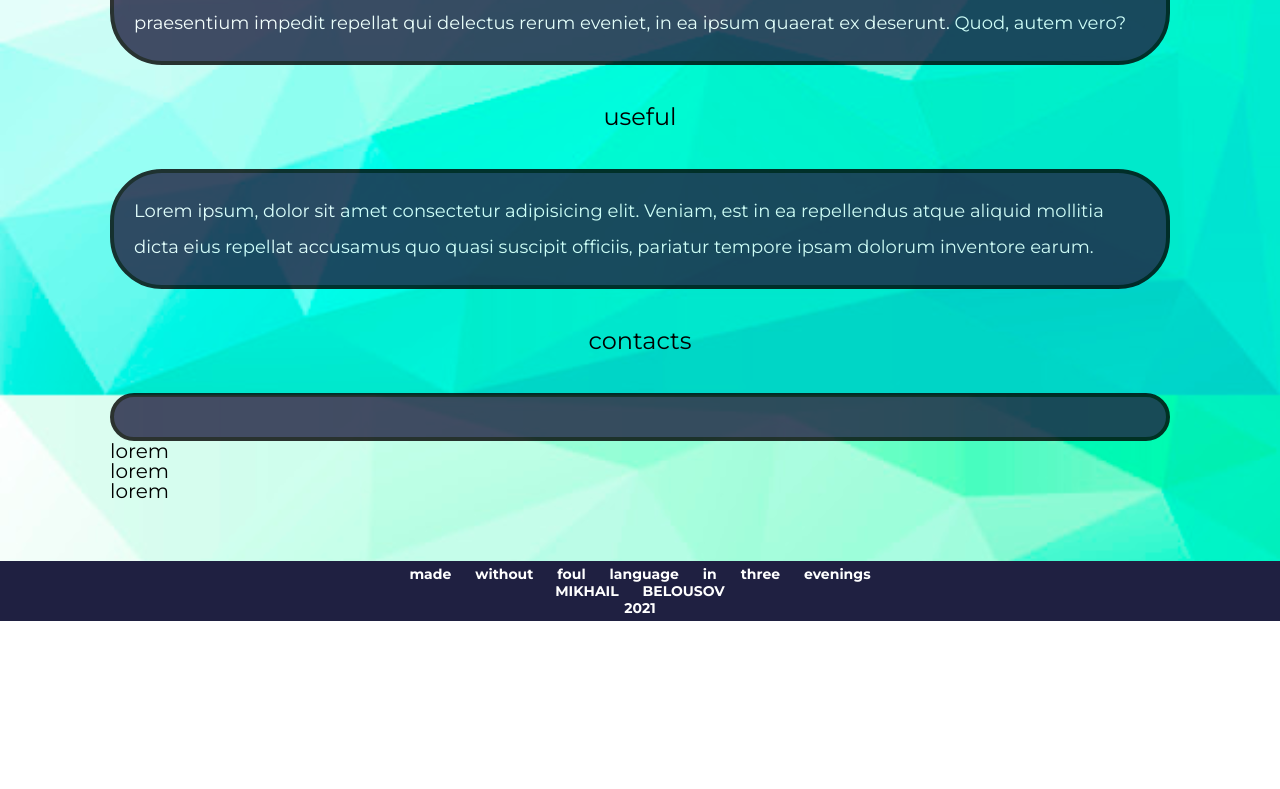
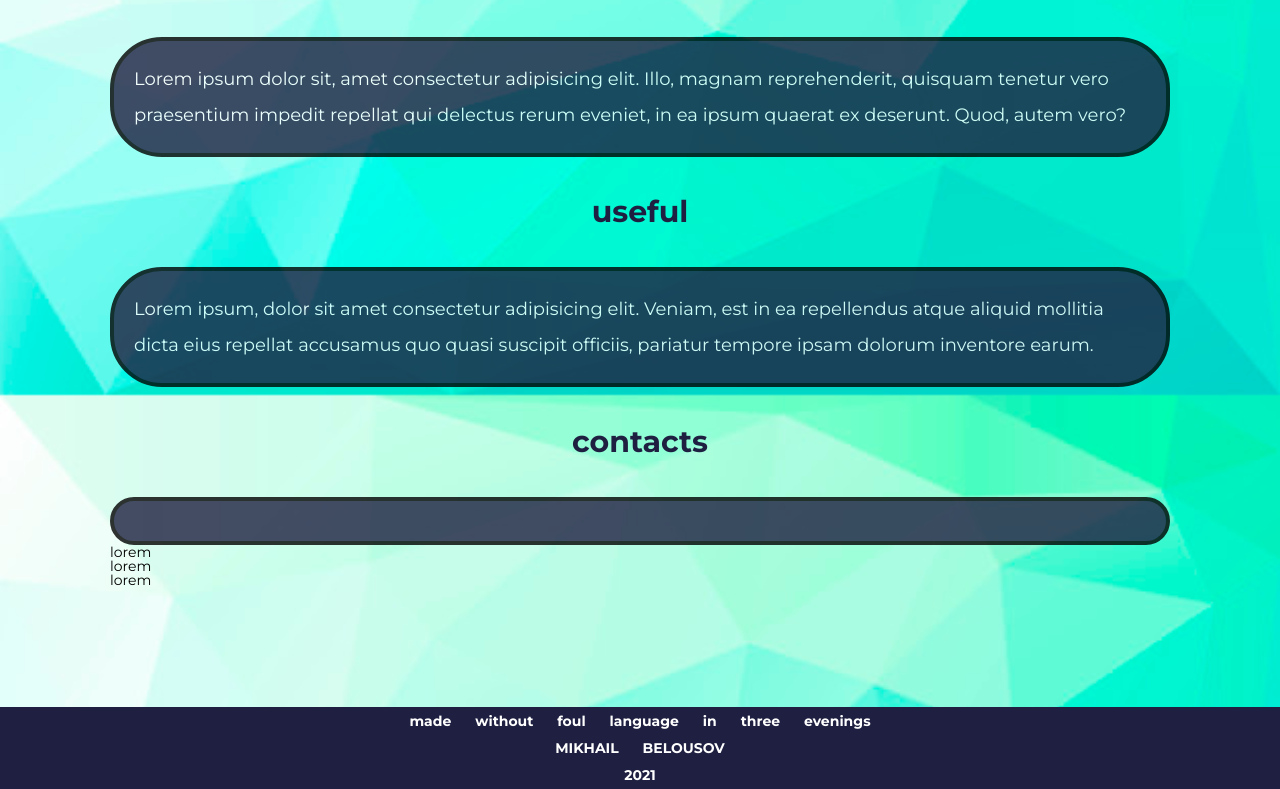
Before and after one commit to BunnyCounter/my_page_beta_0.1, a plain HTML site: page index.html in a window 1280 px wide. Shown: the part 2005-2794 px from the top of the page. Before the commit the page ends 2626 px from the top, so only its background shows below. Drawn offline with Linux system fonts and the light colour scheme.

Commit message:
try to adaptive footer

```diff
--- a/index.html
+++ b/index.html
@@ -30,7 +30,10 @@
                 </nav>
             </div>
         </div>
-        <div class="main">
+        <aside class="aside">
+            .
+        </aside>
+        <main class="main">
             <div class="intro">
                 <div class="intro__logo">
                     <img class="intro__image" src="img/brain-3.png" alt="#">
@@ -117,7 +120,7 @@
                     </p>
                 </div>
             </div>
-        </div>
+        </main>
         <footer class="footer">
             <div class="footer__body">
                 <div class="footer__text">
--- a/scss/style.scss
+++ b/scss/style.scss
@@ -6,7 +6,6 @@
 
 body{
     font-family: 'Montserrat', sans-serif;
-    font-size: 20px;
     background: url("../img/bg1.jpg") no-repeat;
     background-size: cover;
     background-attachment: fixed;
@@ -20,10 +19,13 @@ h1{
 // Оболочка
 .wrapper {
     box-sizing: border-box;
-    max-width: 1300px;
+    min-width: 20px;
+    min-height: 100%;
+    min-width: 100%;
     margin: 0 auto;
     display: flex;
     flex-direction: column;
+    justify-content: space-between;
 }
 
 // весь вверх
@@ -43,7 +45,7 @@ h1{
     flex-direction: row;
     top: 0;
     left: 0;
-    height: 60px;
+    min-height: 60px;
     justify-content: space-around;
     align-items: center;
     padding: 5px 5px;
@@ -107,7 +109,7 @@ h1{
 
 .main {
     position: relative;
-    padding: 40px;
+    padding: 100px 40px;
     max-width: 1180px;
     margin: 0 auto;
     display: flex;
@@ -198,6 +200,7 @@ span.logo{
     }
 }
 .intro_subtitle {
+    text-align: center;
     margin: 20px 0;
     font-family: "Quicksand";
     font-size: 20px;
@@ -220,7 +223,9 @@ span.logo{
     }
 }
 .title {
-    font-size: 24px;
+    color: #1F2041;
+    font-size: 30px;
+    font-weight: 700;
     margin: 40px;
     text-align: center;
 }
@@ -239,14 +244,14 @@ span.logo{
 
 
 .footer {
-
     background: #1F2041;
     &__body {
-        padding: 5px;
+        min-height: 82px;
+        //padding: 5px;
         display: flex;
         flex-direction: column;
-        align-items: center;
-        min-height: 60px;
+        //align-items: center;
+        //min-height: 60px;
         justify-content: space-around;
         word-spacing: 20px;
         text-transform: lowercase;
```
Also changed, not shown: css/style.css.
